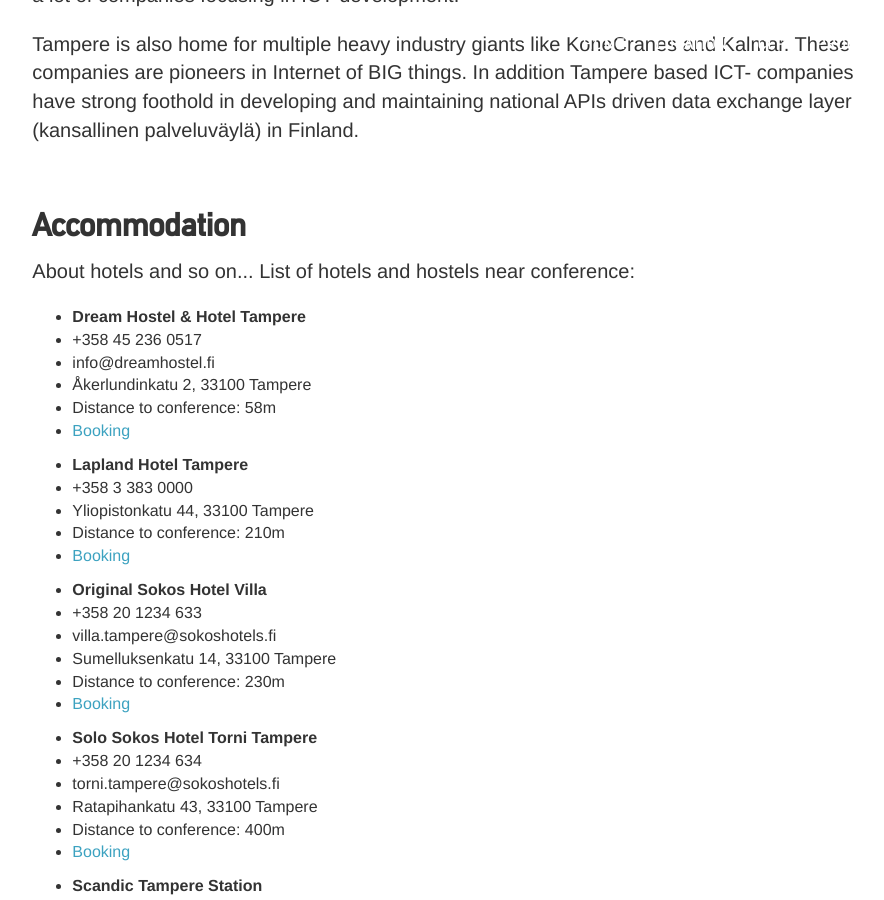
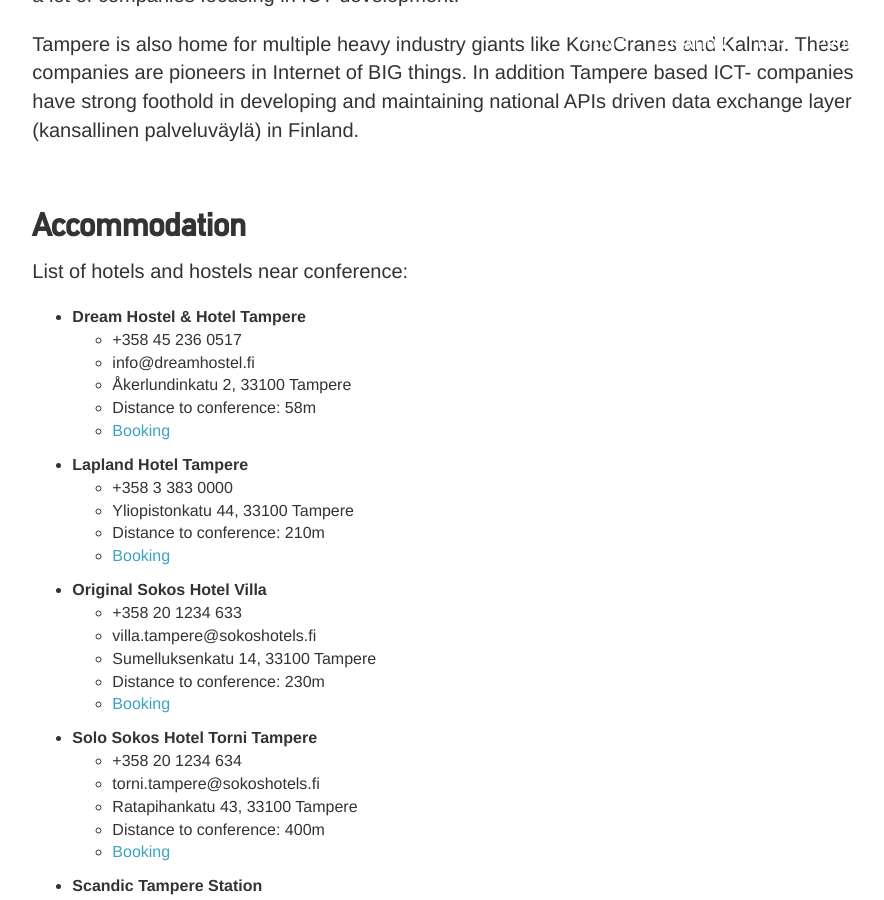
Before and after one commit to apidaysnordic/apidaysnordic.github.io, a Jekyll site: the page built from location/index.md, in a window 1280 px wide and 900 px high, scrolled down 1801 px. Shown: the whole window, without its empty margins (196-1080 px from the left). Built offline with Jekyll 4.4.1, drawn with Linux system fonts in a browser that asks for light colours; nearby versions of some CDN libraries; some web fonts are replaced; library files that are not in the unit come from our copies; comment, search, counter and statistics services are not loaded.

Commit message:
Update location.html

```diff
--- a/_layouts/location.html
+++ b/_layouts/location.html
@@ -85,16 +85,18 @@
 			<div style="clear:both">&nbsp;</div>
 			<h2>Accommodation</h2>
 			<p class="p1"><span>
-			About hotels and so on...
+
 			List of hotels and hostels near conference:
 			<ul>
 <li>
 <b>Dream Hostel & Hotel Tampere</b></li>
+<ul>
 <li>+358 45 236 0517</li>
 <li>info@dreamhostel.fi</li>
 <li>Åkerlundinkatu 2, 33100 Tampere</li>
 <li>Distance to conference: 58m</li>
 <li><a href="www.booking.com/hotel/fi/dream-hostel-and-hostel-tampere.en-gb.html?aid=330843;sid=7ea3a7824c60fedd9e13ed71902556d4;dcid=1">Booking</a></li>
+</ul>
 </ul>
 
 <ul>
@@ -102,10 +104,12 @@
 <b>
 Lapland Hotel Tampere
 </b></li>
+<ul>
 <li>+358 3 383 0000</li>
 <li>Yliopistonkatu 44, 33100 Tampere</li>
 <li>Distance to conference: 210m</li>
 <li><a href="www.laplandhotels.com/FI/kaupunkihotellit/tampere/lapland-hotel-tampere.html">Booking</a></li>
+</ul>
 </ul>
 
 <ul>
@@ -113,11 +117,13 @@
 <b>
 Original Sokos Hotel Villa
 </b></li>
+<ul>
 <li>+358 20 1234 633</li>
 <li>villa.tampere@sokoshotels.fi</li>
 <li>Sumelluksenkatu 14, 33100 Tampere</li>
 <li>Distance to conference: 230m</li>
 <li><a href="www.sokoshotels.fi/en/tampere/sokos-hotel-villa">Booking</a></li>
+</ul>
 </ul>
 
 <ul>
@@ -125,11 +131,13 @@
 <b>
 Solo Sokos Hotel Torni Tampere
 </b></li>
+<ul>
 <li>+358 20 1234 634</li>
 <li>torni.tampere@sokoshotels.fi</li>
 <li>Ratapihankatu 43, 33100 Tampere</li>
 <li>Distance to conference: 400m</li>
 <li><a href="www.sokoshotels.fi/en/tampere/solo-sokos-hotel-torni-tampere">Booking</a></li>
+</ul>
 </ul>
 
 <ul>
@@ -137,23 +145,27 @@
 <b>
 Scandic Tampere Station
 </b></li>
+<ul>
 <li>+358 3 339 8000</li>
 <li>tamperestation@scandichotels.com</li>
 <li>Ratapihankatu 37, 33100 Tampere</li>
 <li>Distance to conference: 550m</li>
 <li><a href="www.sokoshotels.fi/en/tampere/solo-sokos-hotel-torni-tampere">Booking</a></li>
 /ul>
+</ul>
 
 <ul>
 <li>
 <b>
 Hotel Homeland Tampere
 </b></li>
+<ul>
 <li>+358 3 312 60200</li>
 <li>homeland@homeland.fi</li>
 <li>Kullervonkatu 19, 33500 Tampere</li>
 <li>Distance to conference: 950m</li>
 <li><a href="http://www.homeland.fi/en/make-a-reservation/online/">Booking</a></li>
+</ul>
 </ul>
 			 </span></p>
 
```
